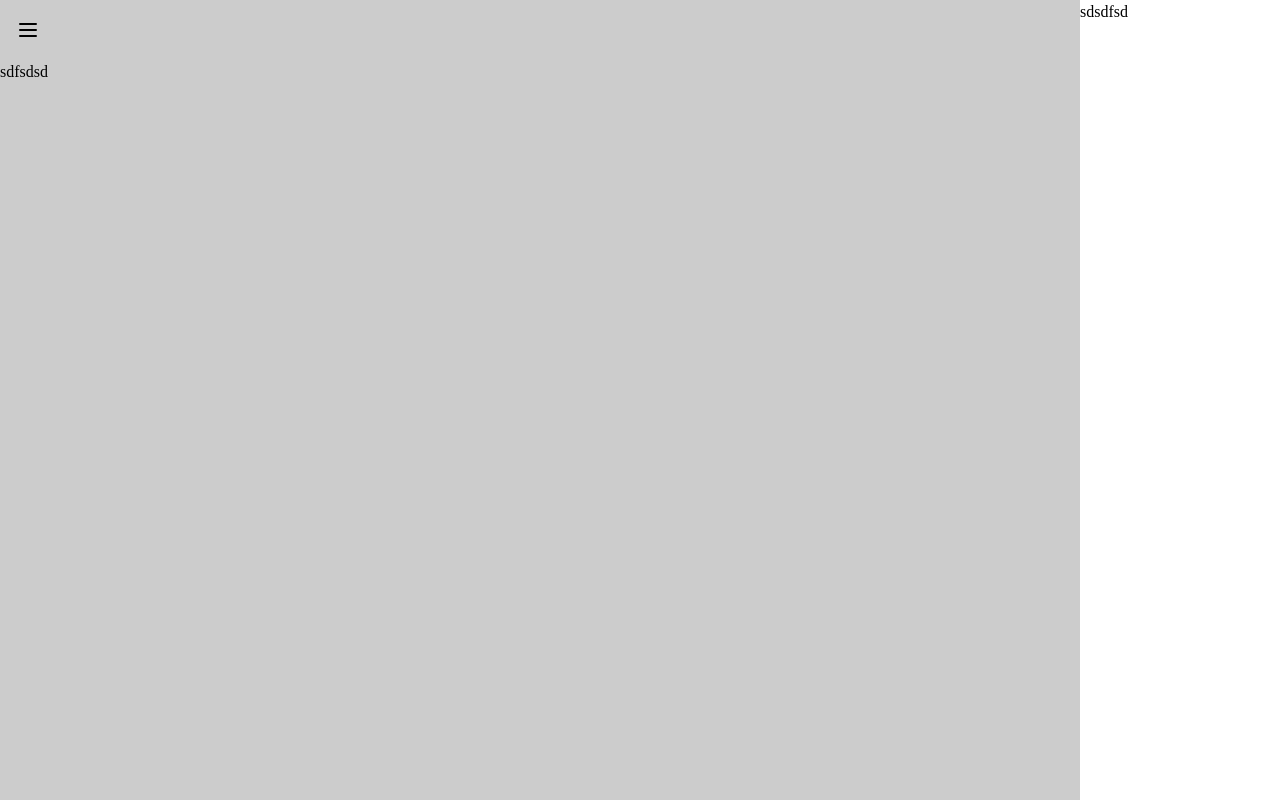
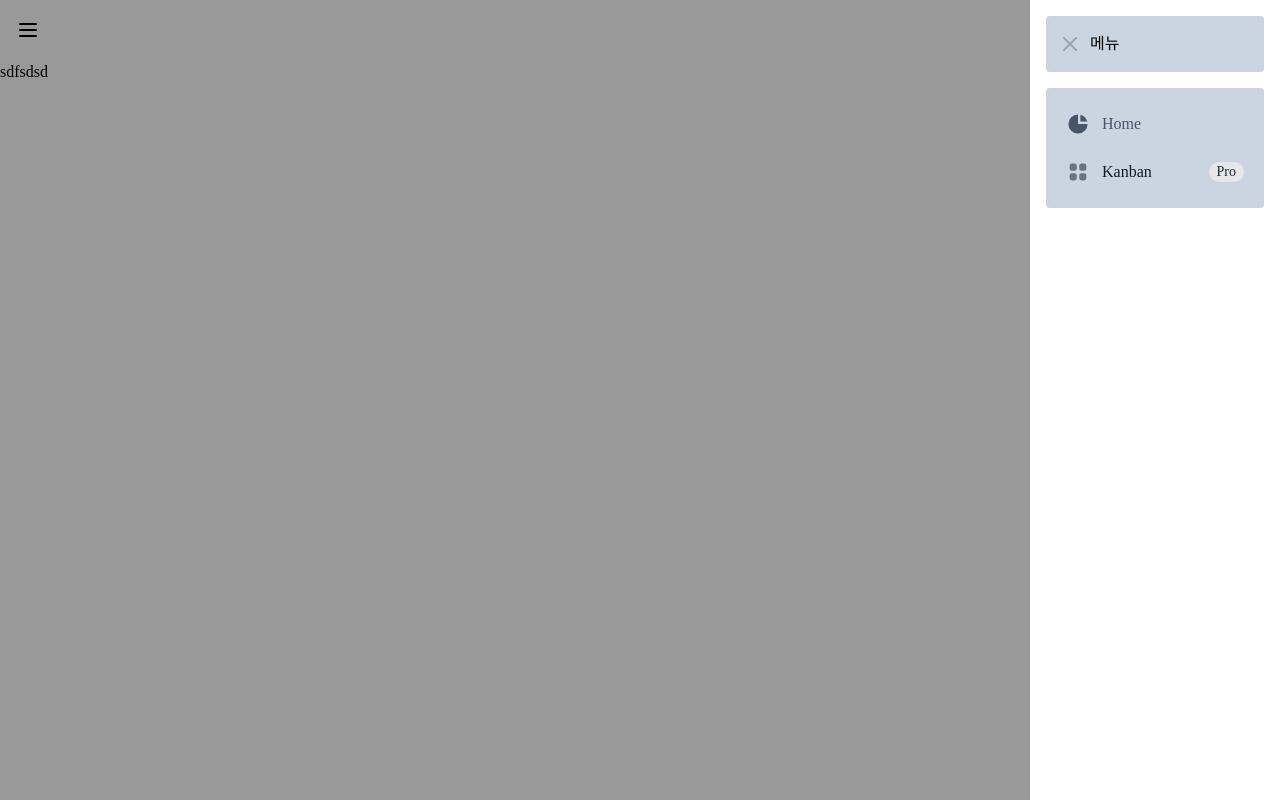
Before and after one commit to codingpalette/next-fastapi-blog, a Next.js app in the folder front/: page / in a window 1280 px wide. Both pictures are taken after a click on the button "사이드바 열기 버튼". Built offline with nearby package versions, Linux system fonts and the light colour scheme.

Commit message:
사이드바 수정

```diff
--- a/front/components/base/SideBar/index.tsx
+++ b/front/components/base/SideBar/index.tsx
@@ -3,7 +3,7 @@ import {SideBarNavBox} from "./styles";
 
 export type SideBarProps = {
   active: boolean;
-  closeEvent?: (e?: React.MouseEvent<HTMLDivElement>) => void;
+  closeEvent?: (e?: React.MouseEvent<HTMLDivElement | HTMLButtonElement>) => void;
   // children: React.ReactNode;
   // className?: string;
 };
@@ -40,9 +40,48 @@ const SideBar = ({active, closeEvent}: SideBarProps) => {
   return(
     <>
       <div className="fixed left-0 top-0 w-full h-full z-50">
-        <div onClick={closeEvent} className="absolute left-0 top-0 w-full h-full bg-black bg-opacity-20 z-10" />
+        <div onClick={closeEvent} className="absolute left-0 top-0 w-full h-full bg-black bg-opacity-40 z-10" />
         <SideBarNavBox active={active} className="absolute right-0 top-0 h-full z-20 bg-white">
-          sdsdfsd
+          <aside className="w-full p-4" aria-label="Sidebar">
+            <div className="py-4 px-3 mb-4 bg-slate-300 rounded flex align-middle">
+              <button onClick={closeEvent}>
+                <svg xmlns="http://www.w3.org/2000/svg" className="h-6 w-6 text-gray-400 hover:text-gray-600" fill="none" viewBox="0 0 24 24" stroke="currentColor" strokeWidth={2}>
+                  <path strokeLinecap="round" strokeLinejoin="round" d="M6 18L18 6M6 6l12 12" />
+                </svg>
+              </button>
+              <span className="ml-2">메뉴</span>
+            </div>
+            <div className="overflow-y-auto py-4 px-3 bg-slate-300 rounded ">
+              <ul className="space-y-2">
+                <li>
+                  <a href="#"
+                     className="flex items-center group p-2 text-base font-normal text-slate-600 rounded-lg hover:bg-gray-100">
+                    <svg
+                      className="w-6 h-6 text-slate-600 group-hover:text-purple-600"
+                      fill="currentColor" viewBox="0 0 20 20" xmlns="http://www.w3.org/2000/svg">
+                      <path d="M2 10a8 8 0 018-8v8h8a8 8 0 11-16 0z"></path>
+                      <path d="M12 2.252A8.014 8.014 0 0117.748 8H12V2.252z"></path>
+                    </svg>
+                    <span className="ml-3">Home</span>
+                  </a>
+                </li>
+                <li>
+                  <a href="#"
+                     className="flex items-center p-2 text-base font-normal text-gray-900 rounded-lg hover:bg-gray-100">
+                    <svg
+                      className="flex-shrink-0 w-6 h-6 text-gray-500 transition duration-75 dark:text-gray-400 group-hover:text-gray-900 dark:group-hover:text-white"
+                      fill="currentColor" viewBox="0 0 20 20" xmlns="http://www.w3.org/2000/svg">
+                      <path
+                        d="M5 3a2 2 0 00-2 2v2a2 2 0 002 2h2a2 2 0 002-2V5a2 2 0 00-2-2H5zM5 11a2 2 0 00-2 2v2a2 2 0 002 2h2a2 2 0 002-2v-2a2 2 0 00-2-2H5zM11 5a2 2 0 012-2h2a2 2 0 012 2v2a2 2 0 01-2 2h-2a2 2 0 01-2-2V5zM11 13a2 2 0 012-2h2a2 2 0 012 2v2a2 2 0 01-2 2h-2a2 2 0 01-2-2v-2z"></path>
+                    </svg>
+                    <span className="flex-1 ml-3 whitespace-nowrap">Kanban</span>
+                    <span
+                      className="inline-flex justify-center items-center px-2 ml-3 text-sm font-medium text-gray-800 bg-gray-200 rounded-full dark:bg-gray-700 dark:text-gray-300">Pro</span>
+                  </a>
+                </li>
+              </ul>
+            </div>
+          </aside>
         </SideBarNavBox>
       </div>
     </>
--- a/front/components/base/SideBar/styles.ts
+++ b/front/components/base/SideBar/styles.ts
@@ -3,7 +3,7 @@ import { css } from '@emotion/react';
 import transitions from "../../../lib/transitions";
 
 export const SideBarNavBox = styled.div<{ active: boolean }>`
-  width: 200px;
+  width: 250px;
   ${(props) => props.active
     ? css`
       animation: ${transitions.sideInFromRight} 0.2s forwards ease-in-out;
--- a/front/lib/transitions.ts
+++ b/front/lib/transitions.ts
@@ -45,7 +45,7 @@ const popOutToBottom = keyframes`
 const sideInFromRight = keyframes`
   0% {
     opacity: 0;
-    transform: translateX(200px) ;
+    transform: translateX(250px) ;
   }
   //75% {
   //  opacity: 1;
@@ -63,7 +63,7 @@ const sideOutToRight = keyframes`
   }
   100% {
     opacity: 0;
-    transform: translateX(200px) ;
+    transform: translateX(250px) ;
   }
 `;
 
```
